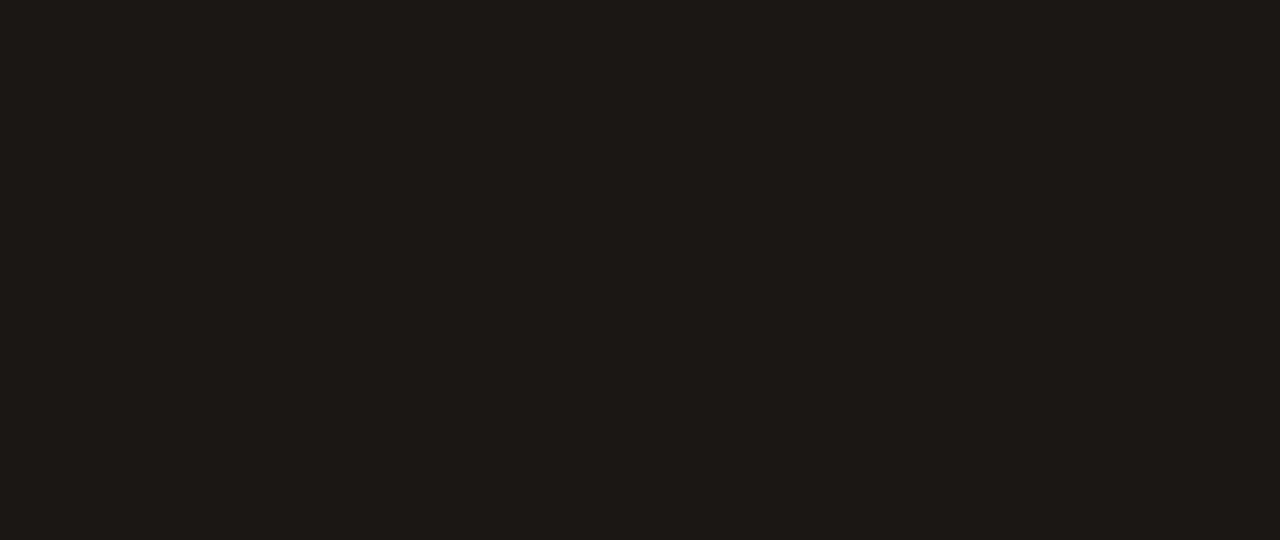
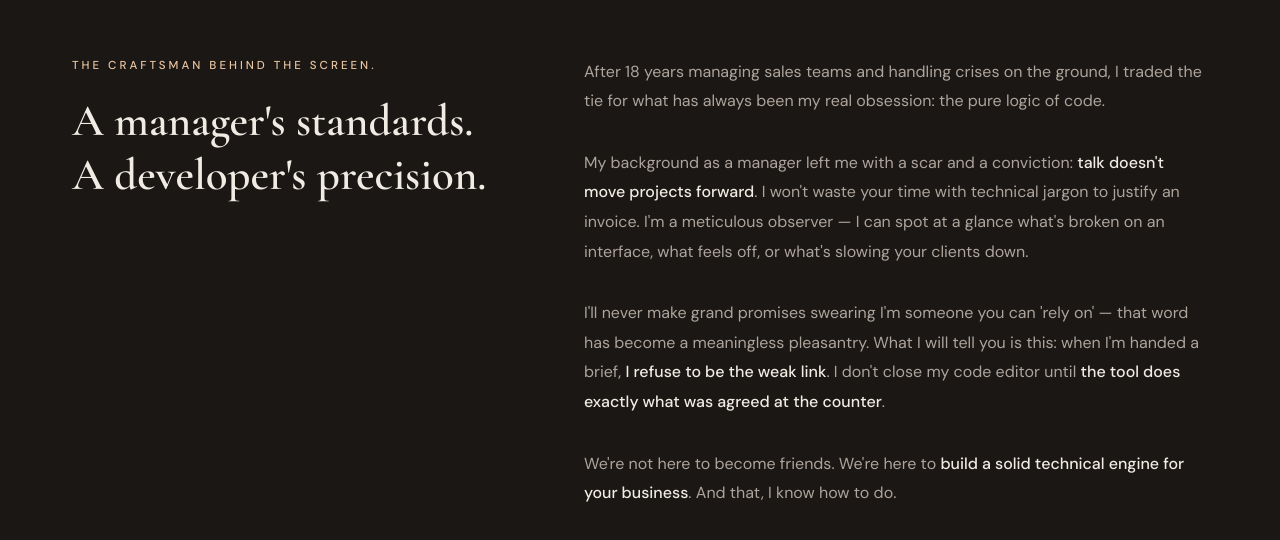
Before and after one commit to B-ludovic/le-comptoir-du-code, a Next.js app: page /en in a window 1280 px wide. Shown: the part 6262-6802 px from the top of the page. Before the commit the page ends 6144 px from the top, so only its background shows below. Built offline with nearby package versions, Linux system fonts and the light colour scheme.

Commit message:
feat: section About — layout asymétrique, highlights ivoire, sticky title

```diff
--- a/app/[locale]/page.tsx
+++ b/app/[locale]/page.tsx
@@ -2,6 +2,7 @@
 import Method from '@/components/Sections/Method/Method'
 import Solutions from '@/components/Sections/Solutions/Solutions'
 import Portfolio from '@/components/Sections/Portfolio/Portfolio'
+import About from '@/components/Sections/About/About'
 import fr from '@/app/dictionaries/fr.json'
 import en from '@/app/dictionaries/en.json'
 
@@ -29,7 +30,7 @@
       <Portfolio dict={dict.portfolio} />
 
       {/* Section 5 — Le Codeur */}
-      {/* <About locale={locale} dict={dict.about} /> */}
+      <About dict={dict.about} />
 
       {/* Section 6 — Contact */}
       {/* <Contact locale={locale} dict={dict.contact} /> */}
--- a/app/dictionaries/en.json
+++ b/app/dictionaries/en.json
@@ -76,8 +76,12 @@
     "project4_stack": "Next.js 15 · Express · PostgreSQL · Prisma · Puppeteer"
   },
   "about": {
-    "section_title": "Who codes your tools?",
-    "text": "After 18 years managing sales teams and handling the unexpected, I shifted to what has always truly driven me: code. My background as a manager left me with one absolute standard: talk doesn't move projects forward.\n\nI'm a meticulous observer. I can spot at a glance what's broken on a screen, what feels off, or what's slowing the user down. I'll never make grand promises about being 'reliable' — I find that word has lost all meaning. What I will tell you is this: when I'm trusted with a job, I refuse to be the one who lets people down. I don't stop until the code does exactly what was agreed.\n\nWe're not here to become friends. We're here to build a solid technical solution for your business."
+    "eyebrow": "The craftsman behind the screen.",
+    "section_title": "A manager's standards. A developer's precision.",
+    "p1": "After 18 years managing sales teams and handling crises on the ground, I traded the tie for what has always been my real obsession: the pure logic of code.",
+    "p2": "My background as a manager left me with a scar and a conviction: **talk doesn't move projects forward**. I won't waste your time with technical jargon to justify an invoice. I'm a meticulous observer — I can spot at a glance what's broken on an interface, what feels off, or what's slowing your clients down.",
+    "p3": "I'll never make grand promises swearing I'm someone you can 'rely on' — that word has become a meaningless pleasantry. What I will tell you is this: when I'm handed a brief, **I refuse to be the weak link**. I don't close my code editor until **the tool does exactly what was agreed at the counter**.",
+    "p4": "We're not here to become friends. We're here to **build a solid technical engine for your business**. And that, I know how to do."
   },
   "contact": {
     "section_title": "Submit the brief.",
--- a/app/dictionaries/fr.json
+++ b/app/dictionaries/fr.json
@@ -76,8 +76,12 @@
     "project4_stack": "Next.js 15 · Express · PostgreSQL · Prisma · Puppeteer"
   },
   "about": {
-    "section_title": "Qui code vos outils ?",
-    "text": "Après 18 ans à encadrer des équipes commerciales et à gérer des imprévus, j'ai basculé vers ce qui m'a toujours vraiment passionné : le code. Mon passé de manager m'a laissé une exigence absolue : le blabla ne fait pas avancer les projets.\n\nJe suis un observateur minutieux ; je vois au premier coup d'œil ce qui cloche sur un écran, ce qui sonne faux ou ce qui ralentit l'utilisateur. Je ne vous ferai jamais de grandes promesses en vous disant que je suis quelqu'un de 'fiable' — je trouve que ce mot est galvaudé. En revanche, quand on me confie un travail, je refuse viscéralement d'être celui sur qui on ne peut pas compter. Je ne me couche pas tant que le code ne fait pas exactement ce qui était prévu.\n\nNous ne sommes pas là pour devenir amis, nous sommes là pour construire une solution technique performante pour votre entreprise."
+    "eyebrow": "L'artisan derrière l'écran.",
+    "section_title": "L'exigence du manager. La rigueur du codeur.",
+    "p1": "Après 18 ans à encadrer des équipes commerciales et à gérer des crises sur le terrain, j'ai tombé la cravate pour revenir à ma véritable obsession : la logique pure du code.",
+    "p2": "Mon passé de manager m'a laissé une cicatrice et une conviction : **le blabla ne fait pas avancer les projets**. Je ne vous ferai pas perdre votre temps avec du jargon technique pour justifier une facture. Je suis un observateur minutieux : je vois au premier coup d'œil ce qui cloche sur une interface, ce qui sonne faux ou ce qui ralentit vos clients.",
+    "p3": "Je ne vous ferai jamais de grandes promesses en vous jurant que je suis quelqu'un de \"fiable\" — ce mot est devenu une formule de politesse vide de sens. En revanche, quand on me confie un cahier des charges, **je refuse viscéralement d'être le maillon faible**. Je ne ferme pas mon éditeur de code tant que **l'outil ne fait pas exactement ce qui a été signé au comptoir**.",
+    "p4": "Nous ne sommes pas là pour devenir amis. Nous sommes là pour **construire un moteur technique performant pour votre entreprise**. Et ça, je sais le faire."
   },
   "contact": {
     "section_title": "Déposer le brief.",
--- /dev/null
+++ b/components/Sections/About/About.module.css
@@ -0,0 +1,68 @@
+.section {
+  padding: var(--section-padding);
+}
+
+.layout {
+  display: grid;
+  grid-template-columns: 4fr 6fr;
+  gap: 6rem;
+  align-items: start;
+}
+
+/* Colonne gauche — eyebrow + titre */
+.left {
+  display: flex;
+  flex-direction: column;
+  gap: 1.25rem;
+  position: sticky;
+  top: 6rem;
+}
+
+.eyebrow {
+  font-family: var(--font-body);
+  font-size: 0.72rem;
+  font-weight: 500;
+  text-transform: uppercase;
+  letter-spacing: 3px;
+  color: var(--accent-primary);
+}
+
+.sectionTitle {
+  font-family: var(--font-heading);
+  font-size: clamp(2rem, 3.5vw, 3rem);
+  font-weight: 600;
+  color: var(--text-main);
+  line-height: 1.2;
+}
+
+/* Colonne droite — paragraphes */
+.right {
+  display: flex;
+  flex-direction: column;
+  gap: 2rem;
+}
+
+.text {
+  font-family: var(--font-body);
+  font-size: 1rem;
+  font-weight: 400;
+  color: var(--text-muted);
+  line-height: 1.85;
+}
+
+.text strong {
+  color: var(--text-main);
+  font-weight: 500;
+}
+
+/* Responsive */
+@media (max-width: 768px) {
+  .layout {
+    grid-template-columns: 1fr;
+    gap: 2.5rem;
+  }
+
+  .left {
+    position: static;
+  }
+}
--- /dev/null
+++ b/components/Sections/About/About.tsx
@@ -0,0 +1,46 @@
+import styles from './About.module.css'
+
+type Props = {
+  dict: {
+    eyebrow: string
+    section_title: string
+    p1: string
+    p2: string
+    p3: string
+    p4: string
+  }
+}
+
+function parseHighlights(text: string) {
+  const parts = text.split(/\*\*(.*?)\*\*/g)
+  return parts.map((part, i) =>
+    i % 2 === 1 ? <strong key={i}>{part}</strong> : part
+  )
+}
+
+export default function About({ dict }: Props) {
+  const paragraphs = [dict.p1, dict.p2, dict.p3, dict.p4]
+
+  return (
+    <section id="about" className={styles.section}>
+      <div className="container">
+        <div className={styles.layout}>
+
+          <div className={styles.left}>
+            <p className={styles.eyebrow}>{dict.eyebrow}</p>
+            <h2 className={styles.sectionTitle}>{dict.section_title}</h2>
+          </div>
+
+          <div className={styles.right}>
+            {paragraphs.map((p, i) => (
+              <p key={i} className={styles.text}>
+                {parseHighlights(p)}
+              </p>
+            ))}
+          </div>
+
+        </div>
+      </div>
+    </section>
+  )
+}
--- a/components/Sections/Portfolio/Portfolio.module.css
+++ b/components/Sections/Portfolio/Portfolio.module.css
@@ -73,6 +73,8 @@
 
 .projectImage {
   flex: 1.2;
+  overflow: hidden;
+  border-radius: var(--card-radius);
 }
 
 .imageLink {
@@ -84,11 +86,6 @@
 .imageLink:hover .screenshot {
   transform: scale(1.03);
   box-shadow: 0 36px 110px rgba(0, 0, 0, 0.65);
-}
-
-.projectImage {
-  overflow: hidden;
-  border-radius: var(--card-radius);
 }
 
 .screenshot {
@@ -206,11 +203,13 @@
 
   .number {
     font-size: 8rem;
-    bottom: -1rem;
+    top: 50%;
+    transform: translateY(-70%);
     right: -0.5rem;
   }
 
   .projectWrapper:nth-child(even) .number {
+    right: auto;
     left: -0.5rem;
   }
 
```
